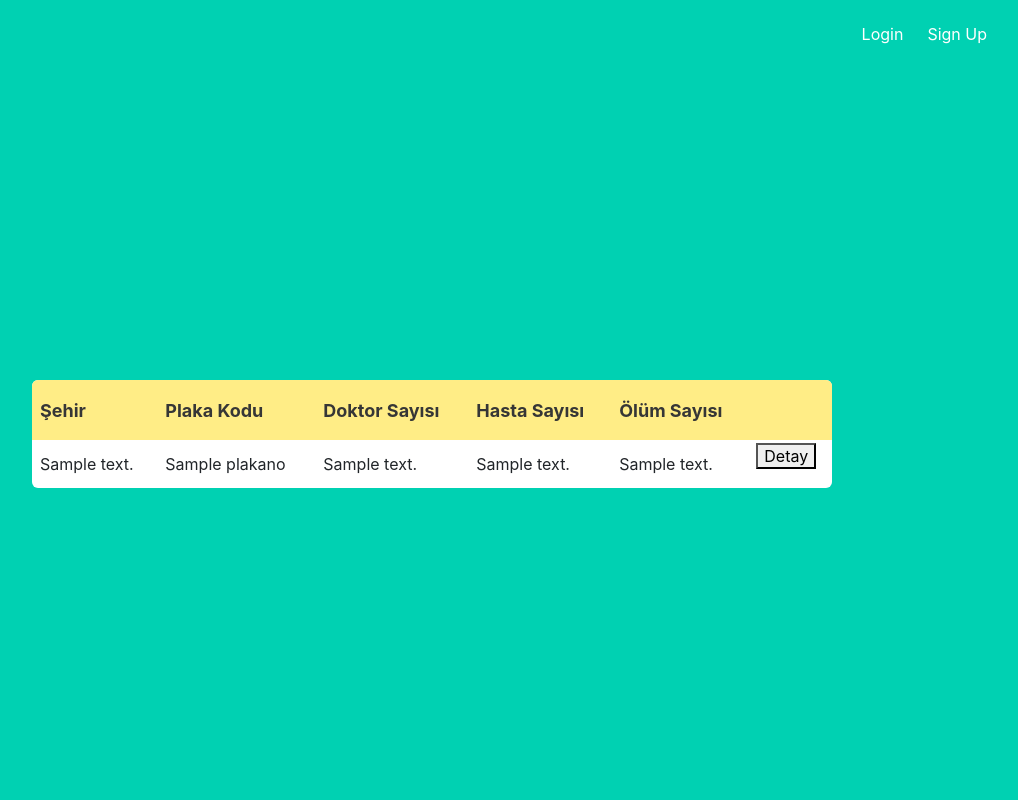
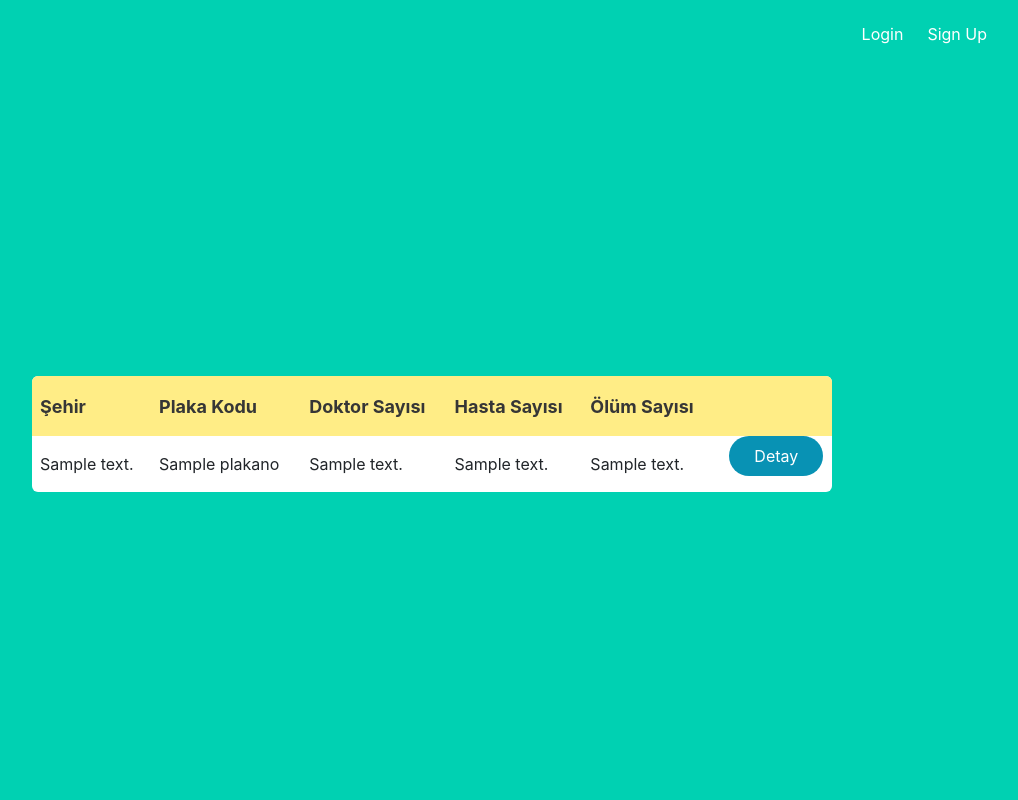
Before and after one commit to ibahadiraltun/Bil372_COVID-takip, a Python web app: template templates/tables.html in a window 1280 px wide. Shown: the whole page, without its empty margins (208-1226 px from the left). Run offline with Jinja, Linux system fonts and the light colour scheme; the template is opened without the code that fills it: most values are stand-ins (such as "Sample title", 1, 10 or a date in 2020); some libraries are stand-ins or nearby versions.

Commit message:
css button

```diff
--- a/static/css/table.css
+++ b/static/css/table.css
@@ -31,6 +31,17 @@ table {
     text-align: center;
     vertical-align: middle;
 
+  }
+  table tbody tr td form button{
+  background-color:#0892b4;
+  border: none;
+  color: white;
+  padding: 10px 25px;
+  display: block;
+  margin: auto;
+  text-decoration: none;
+  font-size: 16px;
+  border-radius:3em;
   }
   table tbody tr {
     height: 48px;
```
